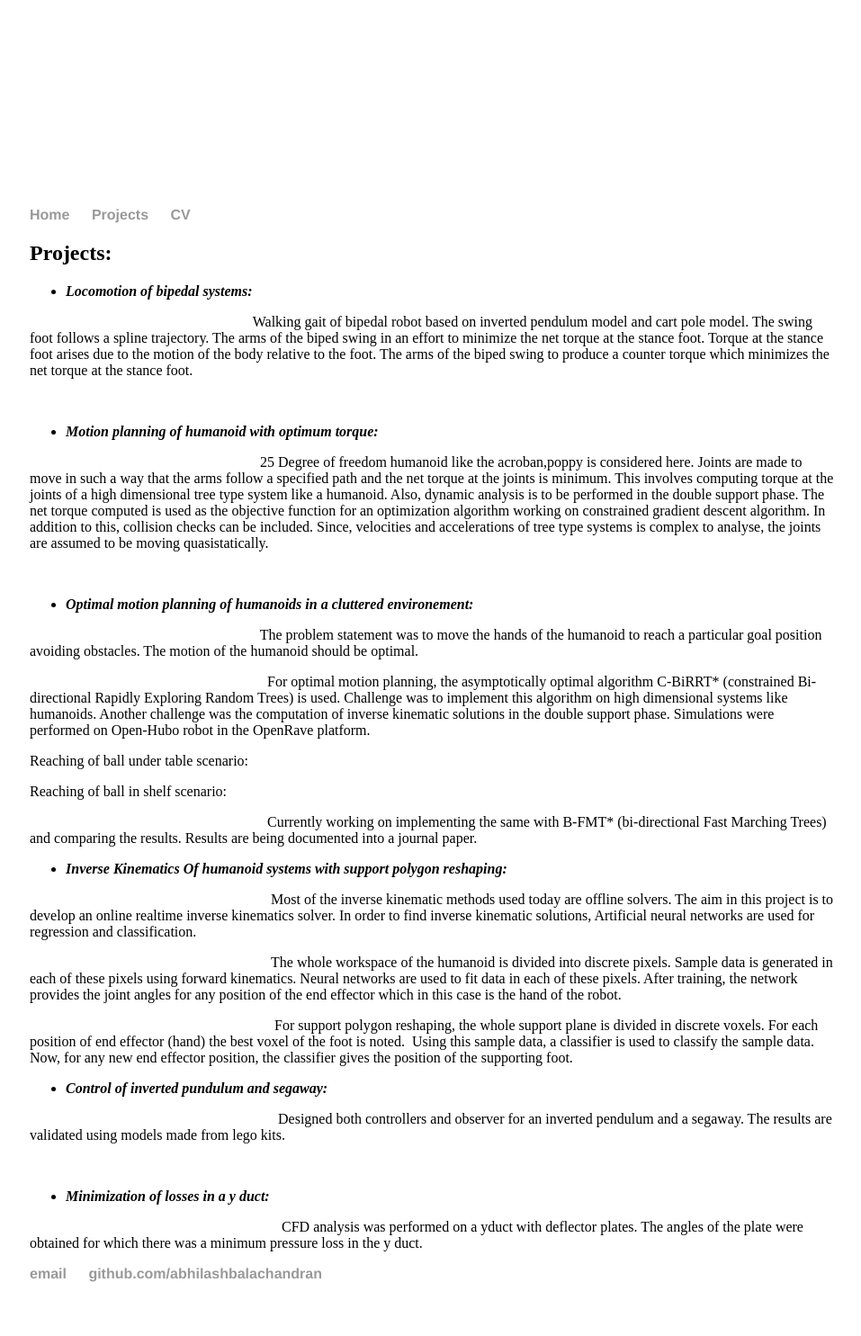
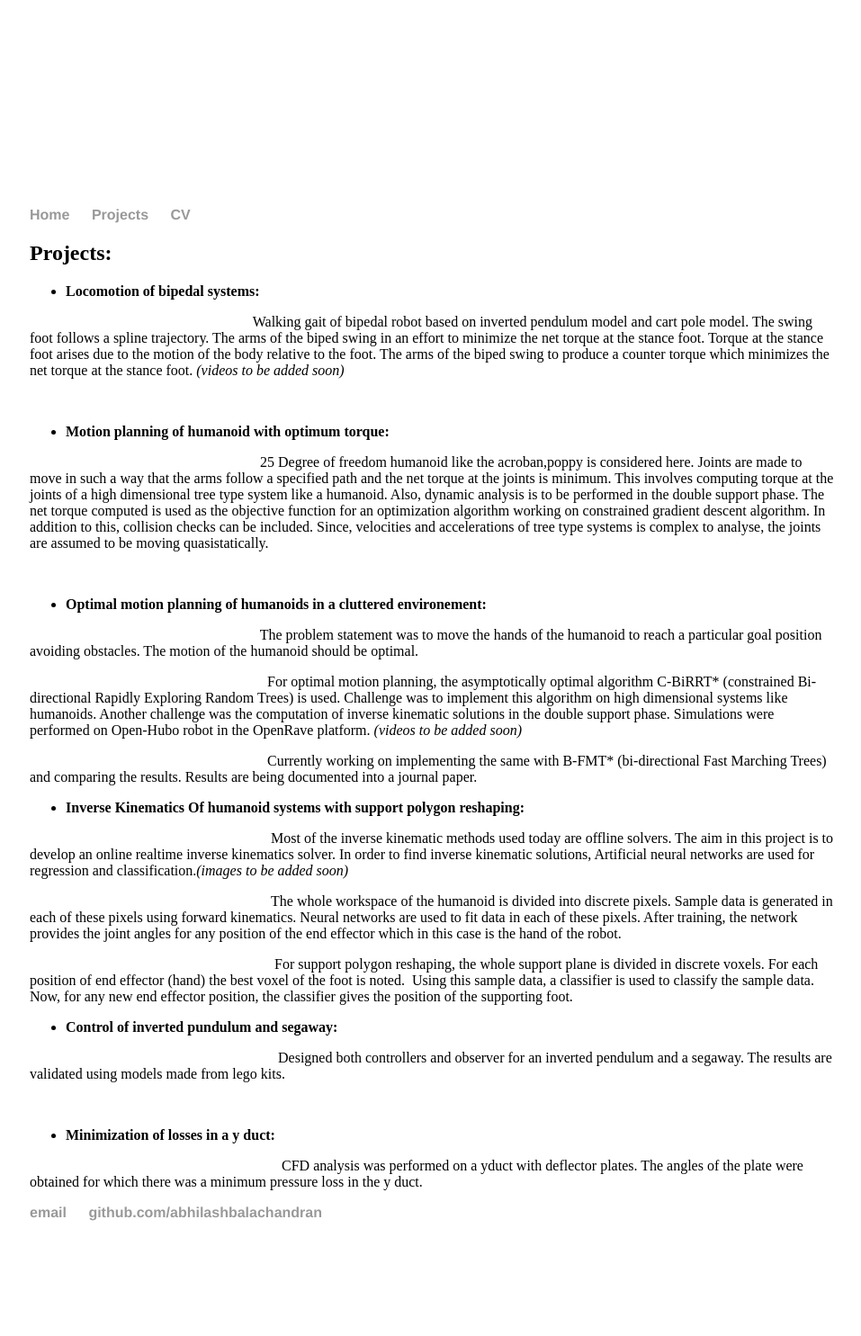
Before and after one commit to Abhilashbalachandran/Abhilashbalachandran.github.io, a Jekyll site: the page built from Projects.html, in a window 1280 px wide. Shown: the whole page at 90% size, without its empty margins (159-1116 px from the left). Built offline with Jekyll 4.4.1, drawn with Linux system fonts in a browser that asks for light colours; after the commit the page ends 1417 px from its top, so only the background shows below that.

Commit message:
Update Projects.html

```diff
--- a/Projects.html
+++ b/Projects.html
@@ -5,36 +5,34 @@ title: Abhilash Balachandran, Robotics Enthusiast
 <div class="blurb">
 <h2>Projects:</h2>
 <ul>
-<li><em><strong>Locomotion of bipedal systems:</strong></em></li>
+<li><strong>Locomotion of bipedal systems:</strong></li>
 </ul>
-<p>&nbsp; &nbsp; &nbsp; &nbsp; &nbsp; &nbsp; &nbsp; &nbsp; &nbsp; &nbsp; &nbsp; &nbsp; &nbsp; &nbsp; &nbsp; &nbsp; &nbsp; &nbsp; &nbsp; &nbsp; &nbsp; &nbsp; &nbsp; &nbsp; &nbsp; &nbsp; &nbsp; &nbsp; &nbsp; &nbsp; &nbsp; Walking gait of bipedal robot based on inverted pendulum model and cart pole model. The swing foot follows a spline trajectory. The arms of the biped swing in an effort to minimize the net torque at the stance foot. Torque at the stance foot arises due to the motion of the body relative to the foot. The arms of the biped swing to produce a counter torque which minimizes the net torque at the stance foot.&nbsp;</p>
+<p>&nbsp; &nbsp; &nbsp; &nbsp; &nbsp; &nbsp; &nbsp; &nbsp; &nbsp; &nbsp; &nbsp; &nbsp; &nbsp; &nbsp; &nbsp; &nbsp; &nbsp; &nbsp; &nbsp; &nbsp; &nbsp; &nbsp; &nbsp; &nbsp; &nbsp; &nbsp; &nbsp; &nbsp; &nbsp; &nbsp; &nbsp; Walking gait of bipedal robot based on inverted pendulum model and cart pole model. The swing foot follows a spline trajectory. The arms of the biped swing in an effort to minimize the net torque at the stance foot. Torque at the stance foot arises due to the motion of the body relative to the foot. The arms of the biped swing to produce a counter torque which minimizes the net torque at the stance foot.&nbsp;<em>(videos to be added soon)</em></p>
 <p>&nbsp;</p>
 <ul>
-<li><em><strong>Motion planning of humanoid with optimum torque:</strong></em></li>
+<li><strong>Motion planning of humanoid with optimum torque:</strong></li>
 </ul>
 <p style="text-align: left;">&nbsp; &nbsp; &nbsp; &nbsp; &nbsp; &nbsp; &nbsp; &nbsp; &nbsp; &nbsp; &nbsp; &nbsp; &nbsp; &nbsp; &nbsp; &nbsp; &nbsp; &nbsp; &nbsp; &nbsp; &nbsp; &nbsp; &nbsp; &nbsp; &nbsp; &nbsp; &nbsp; &nbsp; &nbsp; &nbsp; &nbsp; &nbsp; 25 Degree of freedom humanoid like the acroban,poppy is considered here. Joints are made to move in such a way that the arms follow a specified path and the net torque at the joints is minimum. This involves computing torque at the joints of a high dimensional tree type system like a humanoid. Also, dynamic analysis is to be performed in the double support phase. The net torque computed is used as the objective function for an optimization algorithm working on constrained gradient descent algorithm. In addition to this, collision checks can be included. Since, velocities and accelerations of tree type systems is complex to analyse, the joints are assumed to be moving quasistatically.</p>
 <p style="text-align: left;">&nbsp;</p>
 <ul>
-<li><strong><em>Optimal motion planning of humanoids in a cluttered environement:</em></strong></li>
+<li><strong>Optimal motion planning of humanoids in a cluttered environement:</strong></li>
 </ul>
 <p style="text-align: left;">&nbsp; &nbsp; &nbsp; &nbsp; &nbsp; &nbsp; &nbsp; &nbsp; &nbsp; &nbsp; &nbsp; &nbsp; &nbsp; &nbsp; &nbsp; &nbsp; &nbsp; &nbsp; &nbsp; &nbsp; &nbsp; &nbsp; &nbsp; &nbsp; &nbsp; &nbsp; &nbsp; &nbsp; &nbsp; &nbsp; &nbsp; &nbsp; The problem statement was to move the hands of the humanoid to reach a particular goal position avoiding obstacles. The motion of the humanoid should be optimal.</p>
-<p style="text-align: left;">&nbsp; &nbsp; &nbsp; &nbsp; &nbsp; &nbsp; &nbsp; &nbsp; &nbsp; &nbsp; &nbsp; &nbsp; &nbsp; &nbsp; &nbsp; &nbsp; &nbsp; &nbsp; &nbsp; &nbsp; &nbsp; &nbsp; &nbsp; &nbsp; &nbsp; &nbsp; &nbsp; &nbsp; &nbsp; &nbsp; &nbsp; &nbsp; &nbsp; For optimal motion planning, the asymptotically optimal algorithm C-BiRRT* (constrained Bi-directional Rapidly Exploring Random Trees) is used. Challenge was to implement this algorithm on high dimensional systems like humanoids. Another challenge was the computation of inverse kinematic solutions in the double support phase. Simulations were performed on Open-Hubo robot in the OpenRave platform.&nbsp;</p>
-<p style="text-align: left;">Reaching of ball under table scenario:</p>
-<p style="text-align: left;">Reaching of ball in shelf scenario:</p>
-<p>&nbsp; &nbsp; &nbsp; &nbsp; &nbsp; &nbsp; &nbsp; &nbsp; &nbsp; &nbsp; &nbsp; &nbsp; &nbsp; &nbsp; &nbsp; &nbsp; &nbsp; &nbsp; &nbsp; &nbsp; &nbsp; &nbsp; &nbsp; &nbsp; &nbsp; &nbsp; &nbsp; &nbsp; &nbsp; &nbsp; &nbsp; &nbsp; &nbsp; Currently working on implementing the same with B-FMT* (bi-directional Fast Marching Trees) and comparing the results. Results are being documented into a journal paper.</p>
+<p style="text-align: left;">&nbsp; &nbsp; &nbsp; &nbsp; &nbsp; &nbsp; &nbsp; &nbsp; &nbsp; &nbsp; &nbsp; &nbsp; &nbsp; &nbsp; &nbsp; &nbsp; &nbsp; &nbsp; &nbsp; &nbsp; &nbsp; &nbsp; &nbsp; &nbsp; &nbsp; &nbsp; &nbsp; &nbsp; &nbsp; &nbsp; &nbsp; &nbsp; &nbsp; For optimal motion planning, the asymptotically optimal algorithm C-BiRRT* (constrained Bi-directional Rapidly Exploring Random Trees) is used. Challenge was to implement this algorithm on high dimensional systems like humanoids. Another challenge was the computation of inverse kinematic solutions in the double support phase. Simulations were performed on Open-Hubo robot in the OpenRave platform. <em>(videos to be added soon)</em></p>
+<p style="text-align: left;">&nbsp; &nbsp; &nbsp; &nbsp; &nbsp; &nbsp; &nbsp; &nbsp; &nbsp; &nbsp; &nbsp; &nbsp; &nbsp; &nbsp; &nbsp; &nbsp; &nbsp; &nbsp; &nbsp; &nbsp; &nbsp; &nbsp; &nbsp; &nbsp; &nbsp; &nbsp; &nbsp; &nbsp; &nbsp; &nbsp; &nbsp; &nbsp; &nbsp; Currently working on implementing the same with B-FMT* (bi-directional Fast Marching Trees) and comparing the results. Results are being documented into a journal paper.</p>
 <ul>
-<li><em><strong>Inverse Kinematics Of humanoid systems with support polygon reshaping:</strong></em></li>
+<li><strong>Inverse Kinematics Of humanoid systems with support polygon reshaping:</strong></li>
 </ul>
-<p>&nbsp; &nbsp; &nbsp; &nbsp; &nbsp; &nbsp; &nbsp; &nbsp; &nbsp; &nbsp; &nbsp; &nbsp; &nbsp; &nbsp; &nbsp; &nbsp; &nbsp; &nbsp; &nbsp; &nbsp; &nbsp; &nbsp; &nbsp; &nbsp; &nbsp; &nbsp; &nbsp; &nbsp; &nbsp; &nbsp; &nbsp; &nbsp; &nbsp; &nbsp;Most of the inverse kinematic methods used today are offline solvers. The aim in this project is to develop an online realtime inverse kinematics solver. In order to find inverse kinematic solutions, Artificial neural networks are used for regression and classification.</p>
+<p>&nbsp; &nbsp; &nbsp; &nbsp; &nbsp; &nbsp; &nbsp; &nbsp; &nbsp; &nbsp; &nbsp; &nbsp; &nbsp; &nbsp; &nbsp; &nbsp; &nbsp; &nbsp; &nbsp; &nbsp; &nbsp; &nbsp; &nbsp; &nbsp; &nbsp; &nbsp; &nbsp; &nbsp; &nbsp; &nbsp; &nbsp; &nbsp; &nbsp; &nbsp;Most of the inverse kinematic methods used today are offline solvers. The aim in this project is to develop an online realtime inverse kinematics solver. In order to find inverse kinematic solutions, Artificial neural networks are used for regression and classification.<em>(images&nbsp;to be added soon)</em></p>
 <p>&nbsp; &nbsp; &nbsp; &nbsp; &nbsp; &nbsp; &nbsp; &nbsp; &nbsp; &nbsp; &nbsp; &nbsp; &nbsp; &nbsp; &nbsp; &nbsp; &nbsp; &nbsp; &nbsp; &nbsp; &nbsp; &nbsp; &nbsp; &nbsp; &nbsp; &nbsp; &nbsp; &nbsp; &nbsp; &nbsp; &nbsp; &nbsp; &nbsp; &nbsp;The whole workspace of the humanoid is divided into discrete pixels. Sample data is generated in each of these pixels using forward kinematics. Neural networks are used to fit data in each of these pixels. After training, the network provides the joint angles for any position of the end effector which in this case is the hand of the robot.</p>
 <p>&nbsp; &nbsp; &nbsp; &nbsp; &nbsp; &nbsp; &nbsp; &nbsp; &nbsp; &nbsp; &nbsp; &nbsp; &nbsp; &nbsp; &nbsp; &nbsp; &nbsp; &nbsp; &nbsp; &nbsp; &nbsp; &nbsp; &nbsp; &nbsp; &nbsp; &nbsp; &nbsp; &nbsp; &nbsp; &nbsp; &nbsp; &nbsp; &nbsp; &nbsp; For support polygon reshaping, the whole support plane is divided in discrete voxels. For each position of end effector (hand) the best voxel of the foot is noted. &nbsp;Using this sample data, a classifier is used to classify the sample data. Now, for any new end effector position, the classifier gives the position of the supporting foot.</p>
 <ul>
-<li><em><strong>Control of inverted pundulum and segaway:</strong></em></li>
+<li><strong>Control of inverted pundulum and segaway:</strong></li>
 </ul>
 <p>&nbsp; &nbsp; &nbsp; &nbsp; &nbsp; &nbsp; &nbsp; &nbsp; &nbsp; &nbsp; &nbsp; &nbsp; &nbsp; &nbsp; &nbsp; &nbsp; &nbsp; &nbsp; &nbsp; &nbsp; &nbsp; &nbsp; &nbsp; &nbsp; &nbsp; &nbsp; &nbsp; &nbsp; &nbsp; &nbsp; &nbsp; &nbsp; &nbsp; &nbsp; &nbsp;Designed both controllers and observer for an inverted pendulum and a segaway. The results are validated using models made from lego kits.&nbsp;</p>
 <p>&nbsp;</p>
 <ul>
-<li><em><strong>Minimization of losses in a y duct:&nbsp;</strong></em></li>
+<li><strong>Minimization of losses in a y duct:&nbsp;</strong></li>
 </ul>
 <p><em><strong>&nbsp; &nbsp; &nbsp; &nbsp; &nbsp; &nbsp; &nbsp; &nbsp; &nbsp; &nbsp; &nbsp; &nbsp; &nbsp; &nbsp; &nbsp; &nbsp; &nbsp; &nbsp; &nbsp; &nbsp; &nbsp; &nbsp; &nbsp; &nbsp; &nbsp; &nbsp; &nbsp; &nbsp; &nbsp; &nbsp; &nbsp; &nbsp; &nbsp; &nbsp; &nbsp;&nbsp;</strong></em>CFD analysis was performed on a yduct with deflector plates. The angles of the plate were obtained for which there was a minimum pressure loss in the y duct.</p>
 </div><!-- /.blurb -->
```
